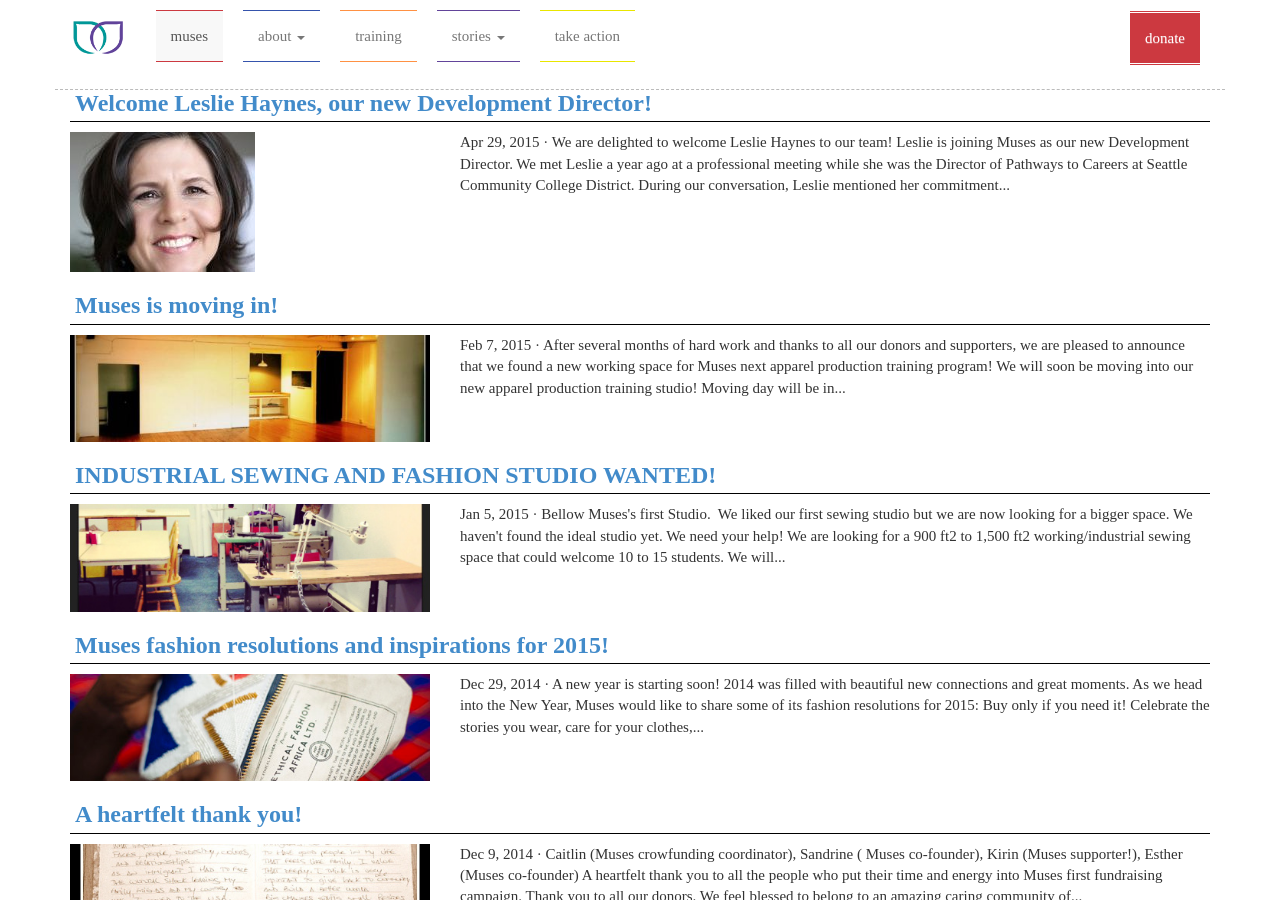
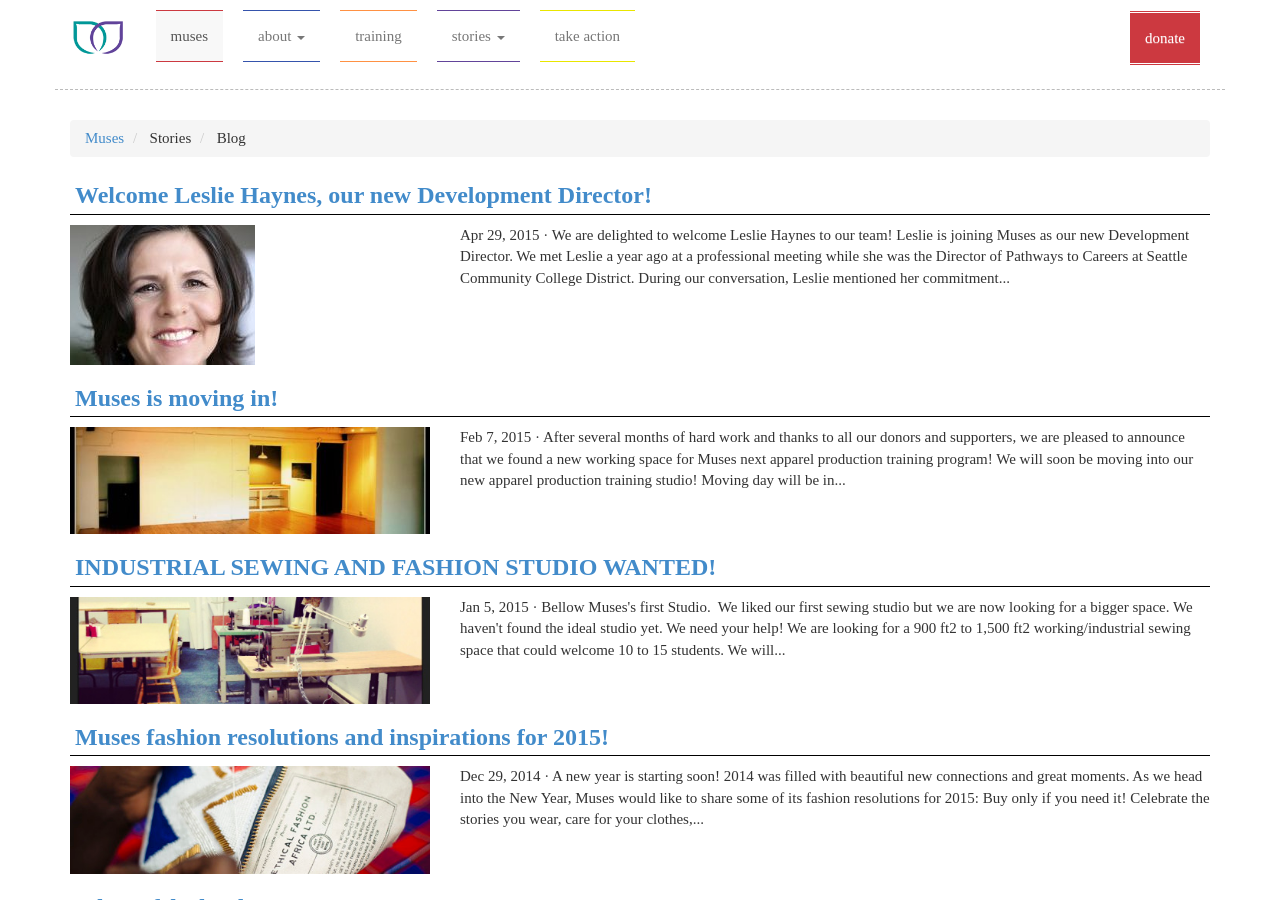
Before and after one commit to seattlemuses/seattlemuses.github.io, a Jekyll site: the page built from stories-blog.html, in a window 1280 px wide and 900 px high. Built offline with Jekyll 4.4.1, drawn with Linux system fonts in a browser that asks for light colours; nearby versions of some CDN libraries.

Commit message:
Add section metadata to stories-blog.html
Lost the breadcrumb!

```diff
--- a/stories-blog.html
+++ b/stories-blog.html
@@ -1,5 +1,6 @@
 ---
 layout: default
+section: ["Stories", "Blog"]
 ---
 {% for post in site.posts %}
 <h1> <a href="{{ post.url | prepend: site.baseurl }}"> {{ post.title }} </a> </h1>
```
